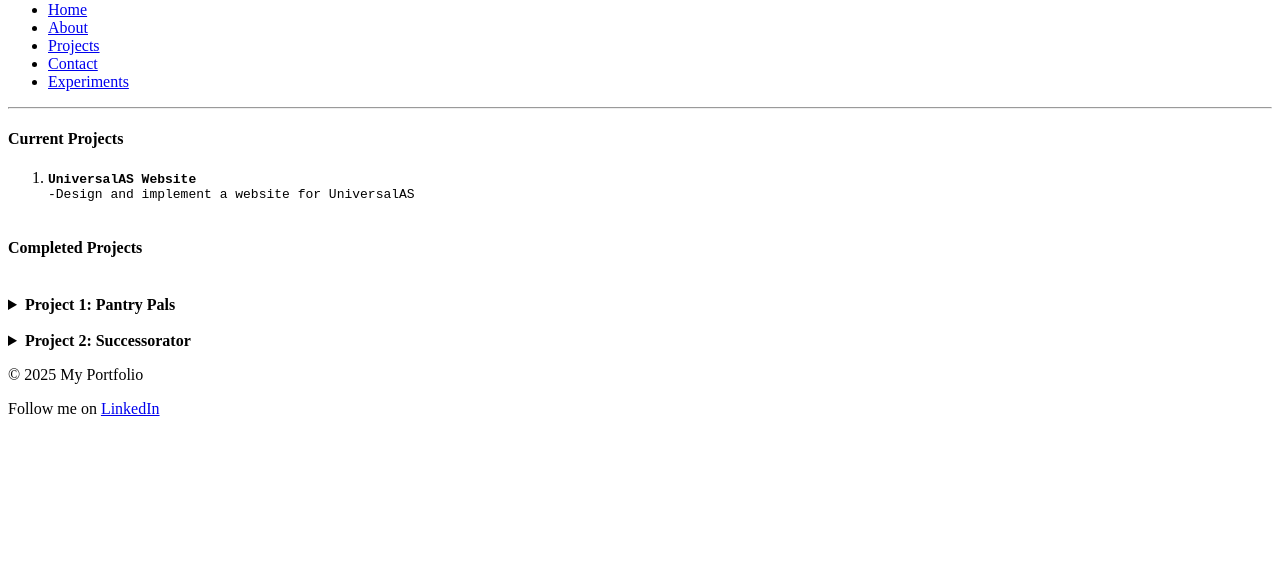
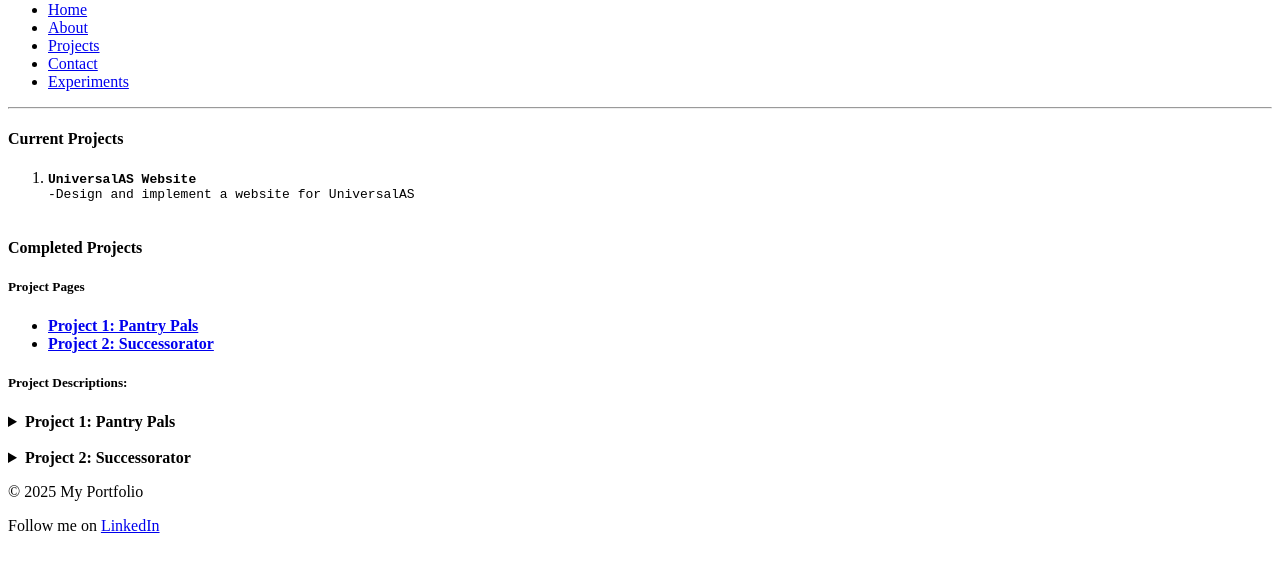
Before and after one commit to JettN/portfolio, a plain HTML site: page projects/projects.html in a window 1280 px wide. Shown: the part 79-648 px from the top of the page. Drawn offline with Linux system fonts and the light colour scheme.

Commit message:
made navigation to project pages clearer

```diff
--- a/projects/projects.html
+++ b/projects/projects.html
@@ -34,12 +34,22 @@
                 </ol>
             </aside>
 
-            <h4>Completed Projects</h4>
-            <br>
+            <hgroup>
+                <h4>Completed Projects</h4>
+                <h5>Project Pages</h6>
+            </hgroup>
             <!--TODO: Fll in details-->
+            <nav>
+                <ul>
+                    <li><a href="project1.html"><b>Project 1: Pantry Pals</b></a></li>
+                    <li><a href="project2.html"><b>Project 2: Successorator</b></a></li>
+                </ul>
+            </nav>
+            <h5>Project Descriptions:</h5>
             <details>
                 <summary><b>Project 1: Pantry Pals</b></summary>
-                <p><a href="project1.html"><strong>Pantry Pals</strong></a> is a </p>
+
+                <p><a href="project1.html"><strong>Pantry Pals</strong></a> is a ChatGPT wrapper that generates recipes based on what users have in their fridge.</p>
             </details>
             <br>
 
```
